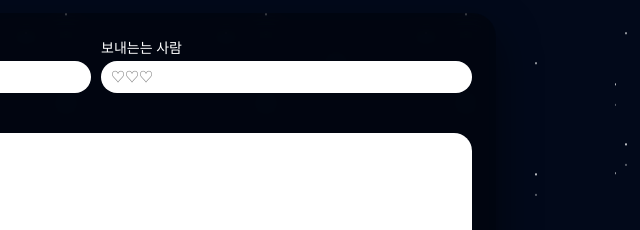
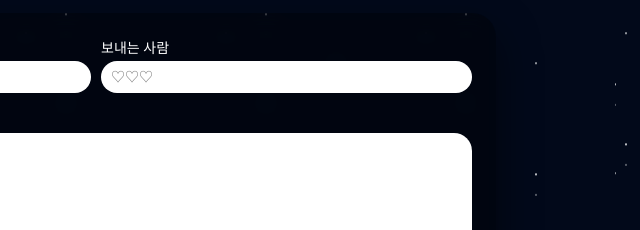
Before and after one commit to sonenae10-blip/christmas-letter, a plain HTML site: page write.html in a window 1280 px wide. Shown: the part 199-429 px from the top of the page, 544-1184 px from the left. Drawn offline with Linux system fonts and the light colour scheme; a web font is replaced by a local one.

Commit message:
Add files via upload

```diff
--- a/write.html
+++ b/write.html
@@ -26,7 +26,7 @@
                     />
                 </div>
                 <div style="flex: 1;">
-                    <label for="fromName">보내는는 사람</label>
+                    <label for="fromName">보내는 사람</label>
                     <input
                         id="fromName"
                         type="text"
```
